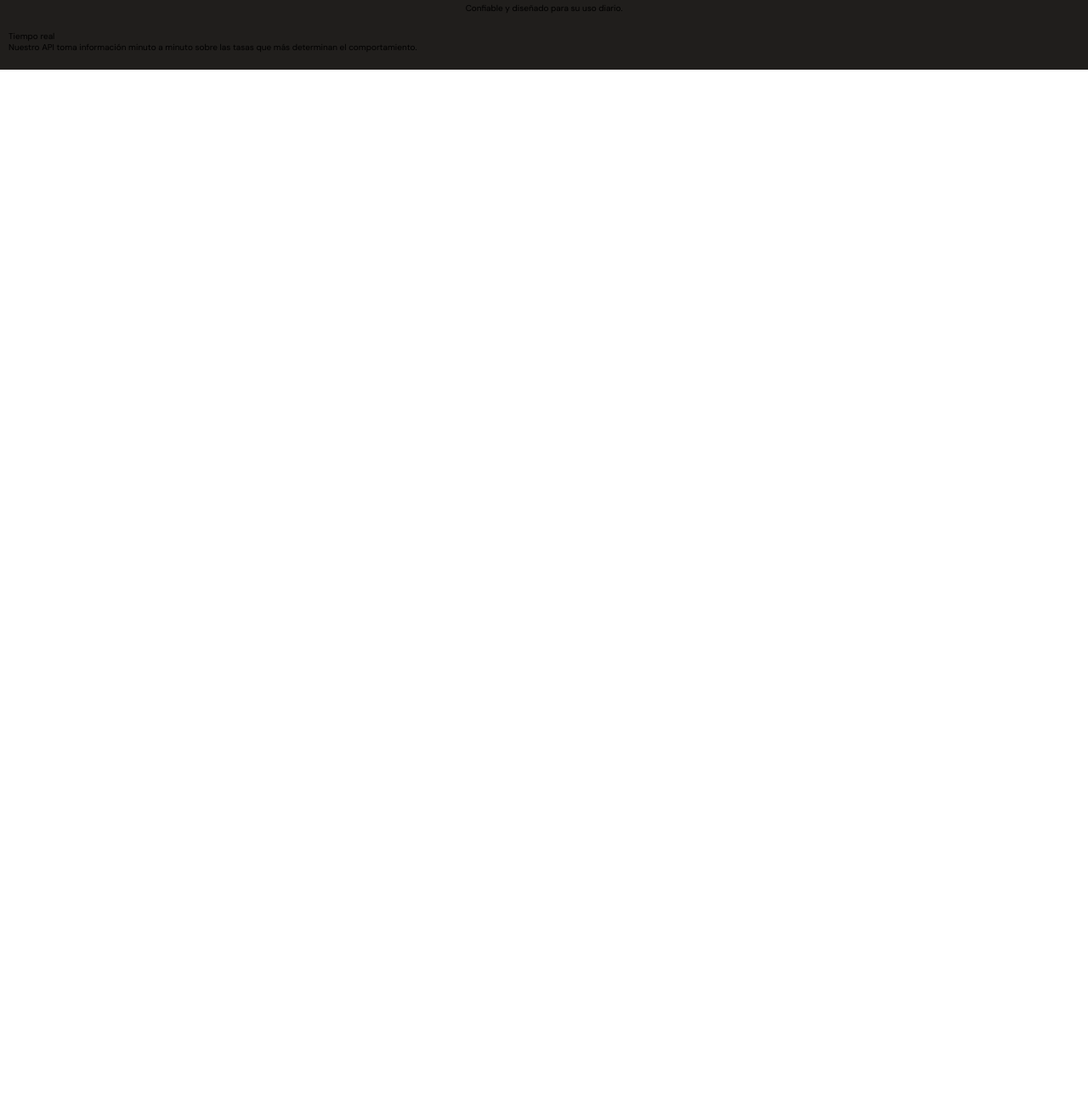
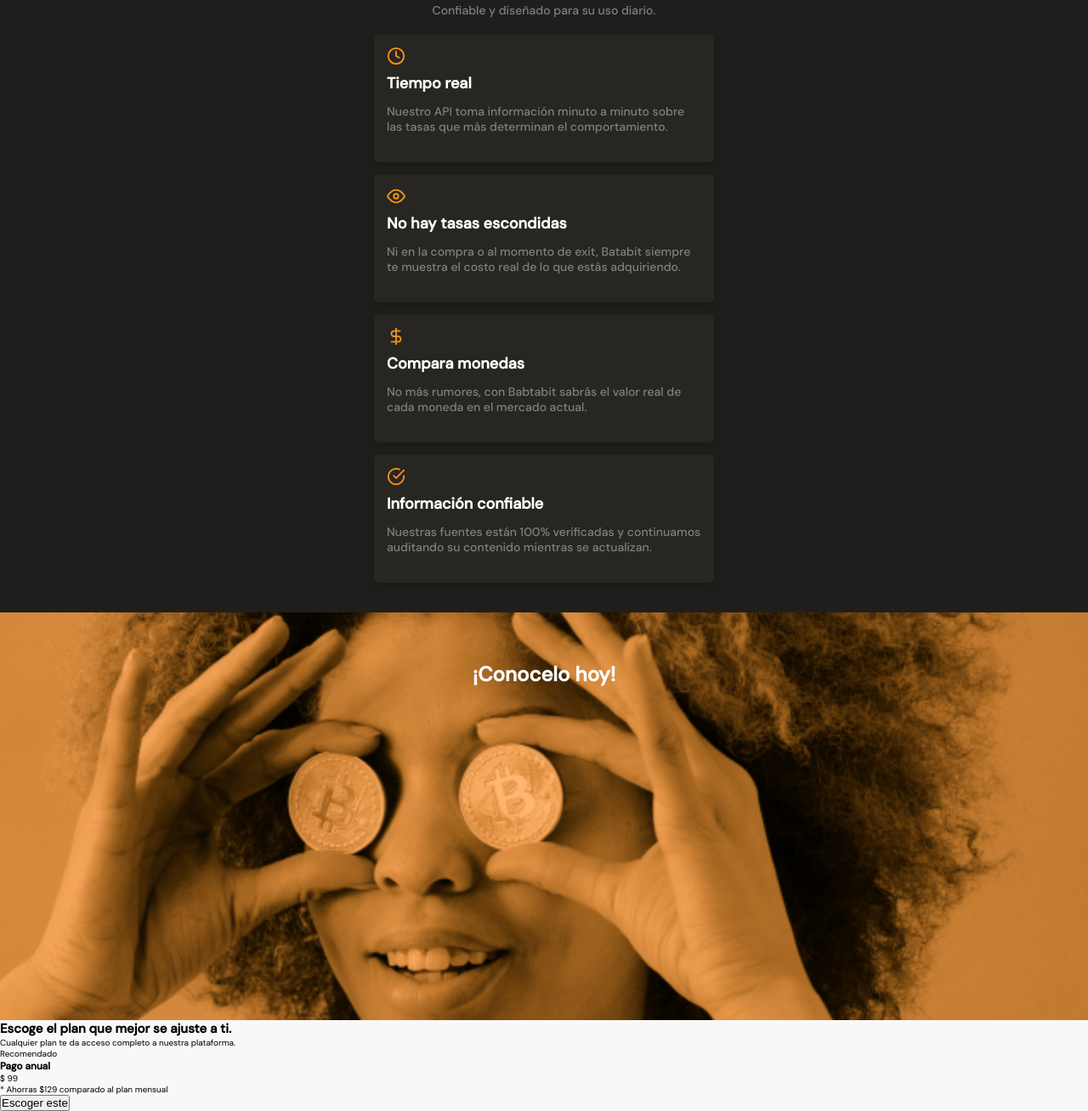
Before and after one commit to JiovanniRomo/BatataBit, a plain HTML site: page index.html in a window 1280 px wide. Shown: the part 1629-2937 px from the top of the page at 85% size. Before the commit the page ends 1711 px from the top, so only its background shows below. Drawn offline with Linux system fonts and the light colour scheme.

Commit message:
Estilos de la sección de beneficios terminados Y estructura HTML de la sección de planes

```diff
--- a/index.html
+++ b/index.html
@@ -19,7 +19,7 @@
         <div class="header--title-container">
             <h1>La próxima revolución en el intercambio de criptomonedas.</h1>
             <p>Batatabit te ayuda a navegar entre los diferentes precios y tendencias.</p>
-            <a href="#" class="header--button">Conoce Nuestros Planes <span></span></a>
+            <a href="#plans" class="header--button">Conoce Nuestros Planes <span></span></a>
         </div>
     </header>
     <main>
@@ -93,21 +93,62 @@
                 <p>Confiable y diseñado para su uso diario.</p>
             </div>
             <section class="product-cards--container">
-                <article class="prduct-detail--card">
+                <article class="product-detail--card">
                     <span class="clock"></span>
                     <p class="product-card-title">Tiempo real</p>
                     <p class="product-card-body">Nuestro API toma información minuto a minuto sobre las tasas que más
                         determinan el comportamiento.
                     </p>
                 </article>
+
+                <article class="product-detail--card">
+                    <span class="eye"></span>
+                    <p class="product-card-title">No hay tasas escondidas</p>
+                    <p class="product-card-body">
+                        Ni en la compra o al momento de exit, Batabit siempre te muestra el costo real de lo que estás
+                        adquiriendo.
+                    </p>
+                </article>
+
+                <article class="product-detail--card">
+                    <span class="dollar"></span>
+                    <p class="product-card-title">Compara monedas</p>
+                    <p class="product-card-body">
+                        No más rumores, con Babtabit sabrás el valor real de cada moneda en el mercado actual.
+                    </p>
+                </article>
+
+                <article class="product-detail--card">
+                    <span class="check"></span>
+                    <p class="product-card-title">Información confiable</p>
+                    <p class="product-card-body">
+                        Nuestras fuentes están 100% verificadas y continuamos auditando su contenido mientras se
+                        actualizan.
+                    </p>
+                </article>
             </section>
         </section>
 
-        <section>
+        <section class="bitcoin-img-container">
+            <h2>¡Conocelo hoy!</h2>
+        </section>
 
-        </section>
-        <section>
-
+        <section id="plans" class="main-plans-container">
+            <div class="plans--title">
+                <h2>Escoge el plan que mejor se ajuste a ti.</h2>
+                <p>Cualquier plan te da acceso completo a nuestra plataforma.</p>
+            </div>
+            <section class="plans-container--slider">
+                <article class="plans-container--card">
+                    <p>Recomendado</p>
+                    <div>
+                        <h3>Pago anual</h3>
+                        <p><span>$</span> 99</p>
+                        <p>* Ahorras $129 comparado al plan mensual</p>
+                        <button>Escoger este <span></span></button>
+                    </div>
+                </article>
+            </section>
         </section>
     </main>
     <footer>
--- a/styles.css
+++ b/styles.css
@@ -254,31 +254,107 @@ main {
 }
 
 .product-detail--batata-logo {
-    position: absolute;
-    width   : 40px;
-    height  : 25px;
-    top: -10px;
-    left: calc(50% - 20px);
+    position        : absolute;
+    width           : 40px;
+    height          : 25px;
+    top             : -10px;
+    left            : calc(50% - 20px);
     background-image: url('./assets/icons/Group16.svg');
 }
 
 .product-detail--title {
-    width: 90%;
-    min-width: 288px;
-    height: auto;
-    margin: 0 auto;
+    width     : 90%;
+    min-width : 288px;
+    height    : auto;
+    margin    : 0 auto;
     margin-top: 50px;
     text-align: center;
 }
 
 .product-detail--title h2 {
     margin-bottom: 20px;
-    font-size: 2.4rem;
-    font-weight: bold;
-    line-height: 2.6rem;
-    color: var(--just-white);
+    font-size    : 2.4rem;
+    font-weight  : bold;
+    line-height  : 2.6rem;
+    color        : var(--just-white);
 }
 
 .product-detail--title p {
     margin-bottom: 20px;
+    font-size    : 1.4rem;
+    font-weight  : 500;
+    line-height  : 1.8rem;
+    color        : #808080;
 }
+
+.product-detail--card {
+    width           : 90%;
+    min-width       : 288px;
+    max-width       : 400px;
+    height          : 150px;
+    margin          : 15px auto;
+    padding         : 15px;
+    background-color: var(--black);
+    border-radius   : 5px;
+    box-shadow      : 0 4px 8px rgba(0, 0, 0, .16);
+}
+
+.product-detail--card .clock,
+.eye,
+.dollar,
+.check {
+    display            : inline-block;
+    width              : 22px;
+    height             : 20px;
+    margin-bottom      : 10px;
+    background-image   : url('./assets/icons/clock1.svg');
+    background-size    : cover;
+    background-position: center;
+    background-repeat  : no-repeat;
+}
+
+.product-detail--card .eye {
+    background-image: url('./assets/icons/eye1.svg');
+}
+
+.product-detail--card .dollar {
+    background-image: url('./assets/icons/dollar-sign1.svg');
+}
+
+.product-detail--card .check {
+    background-image: url('./assets/icons/check-circle.svg');
+}
+
+.product-card-title {
+    margin-bottom: 15px;
+    font-size    : 1.8rem;
+    font-weight  : bold;
+    line-height  : 1.8rem;
+    color        : var(--just-white);
+}
+
+.product-card-body {
+    font-size  : 1.4rem;
+    font-weight: 500;
+    line-height: 1.8rem;
+    color      : #808080;
+}
+
+.bitcoin-img-container {
+    width              : 100%;
+    min-width          : 320px;
+    height             : 60vh;
+    background-image   : url('./assets/images/bitcoinbaby2x.png');
+    background-position: center;
+    background-size    : cover;
+    background-repeat  : no-repeat;
+    text-align         : center;
+}
+
+.bitcoin-img-container h2 {
+    padding-top: 60px;
+    font-size  : 2.4rem;
+    font-weight: bold;
+    line-height: 2.6rem;
+    color      : var(--just-white);
+}
```
Also changed, not shown: assets/images/bitcoinbaby2x.png (added).
